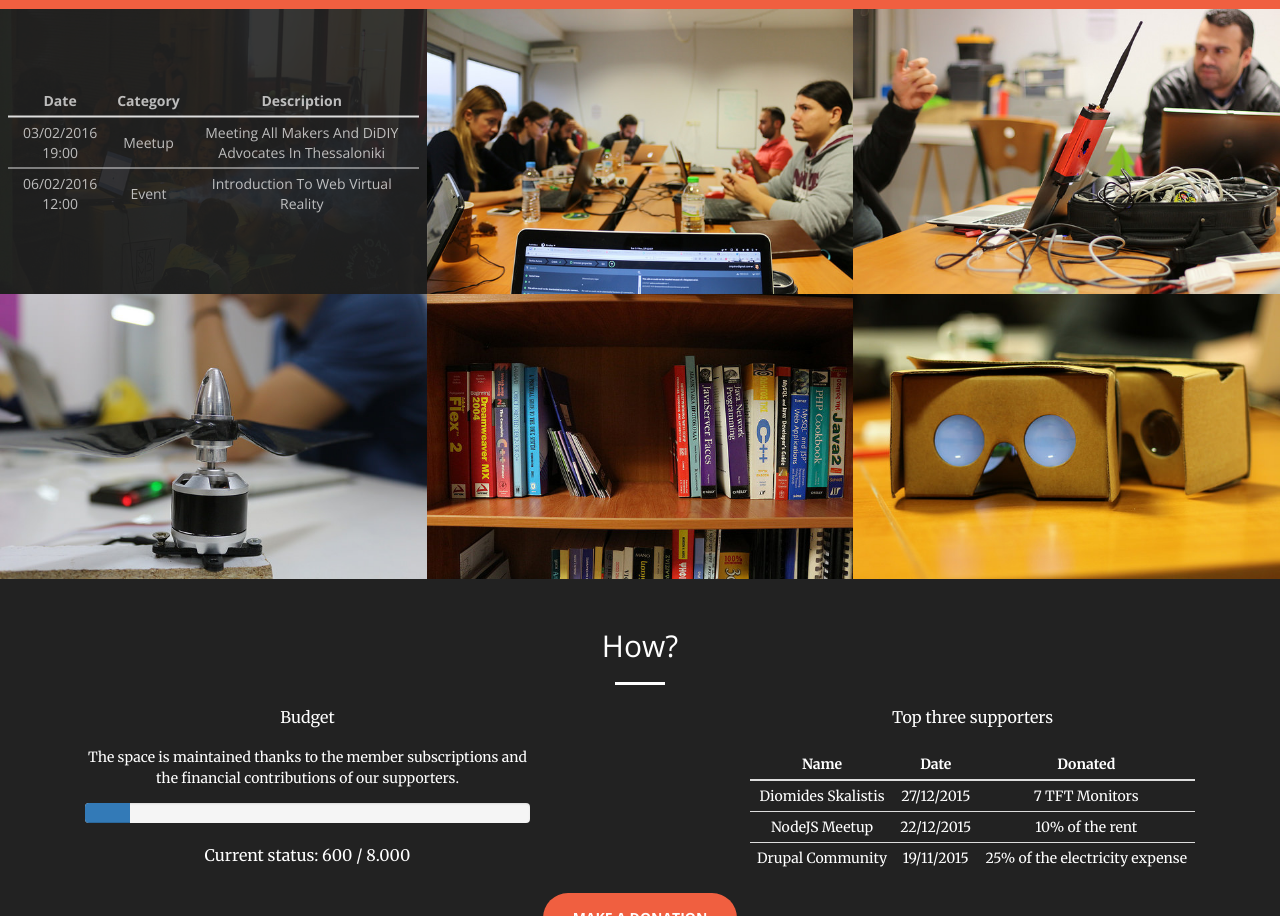
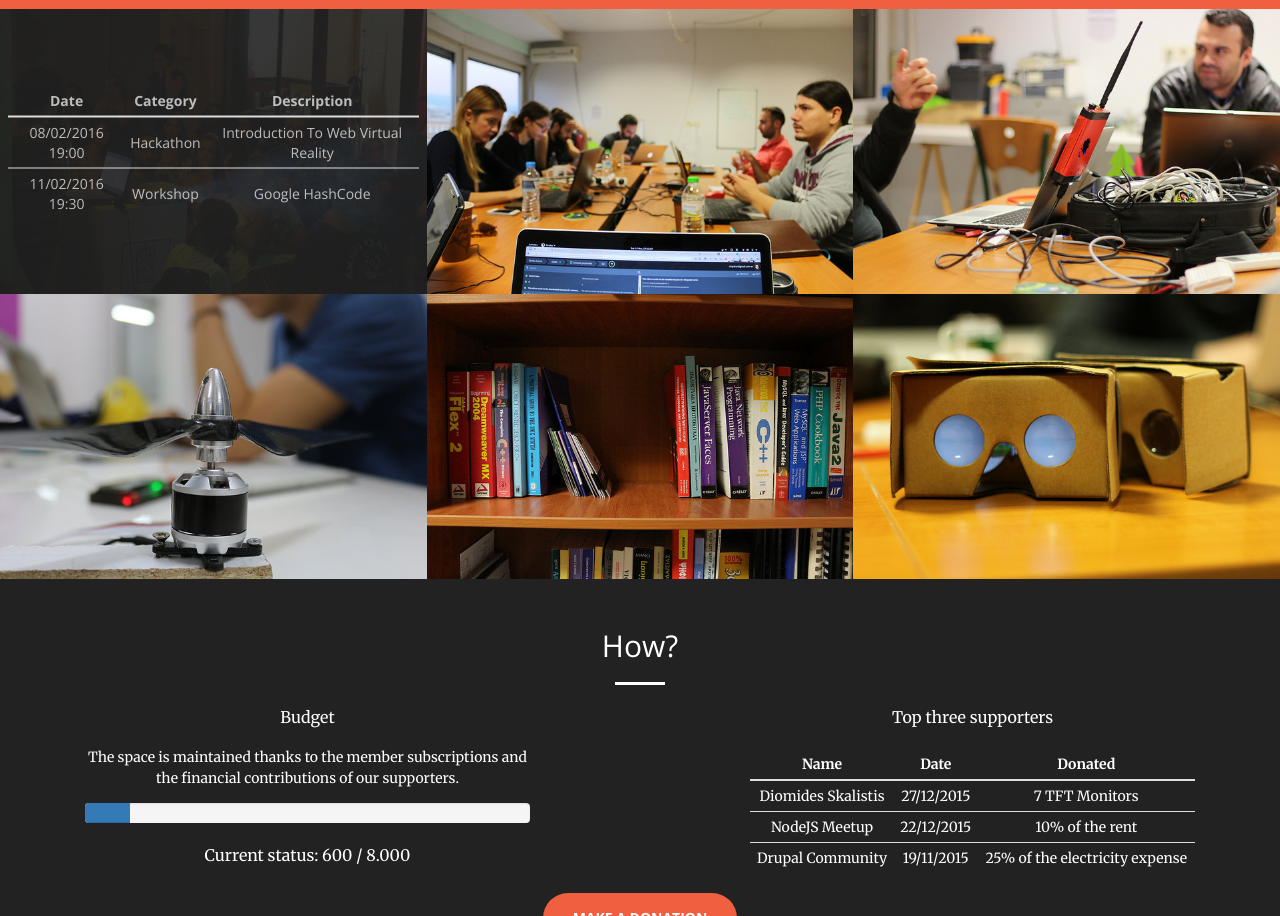
Before and after one commit to lambdaspace/new_website, a website: page index.html in a window 1280 px wide. Shown: the part 2056-2972 px from the top of the page. Drawn offline with nearby package versions, Linux system fonts and the light colour scheme; no server answers.

Commit message:
Add hashcode and webvr

```diff
--- a/index.html
+++ b/index.html
@@ -200,14 +200,14 @@
                     </thead>
                     <tbody>
                       <tr>
-                        <td>03/02/2016 19:00</td>
-                        <td>Meetup</td>
-                        <td>Meeting all makers and DiDIY advocates in Thessaloniki</td>
+                        <td>08/02/2016 19:00</td>
+                        <td>Hackathon</td>
+                        <td>Introduction to Web Virtual Reality</td>
                       </tr>
                       <tr>
-                        <td>06/02/2016 12:00</td>
-                        <td>Event</td>
-                        <td>Introduction to Web Virtual Reality</td>
+                        <td>11/02/2016 19:30</td>
+                        <td>Workshop</td>
+                        <td>Google HashCode</td>
                       </tr>
                     </tbody>
                   </table>
```
